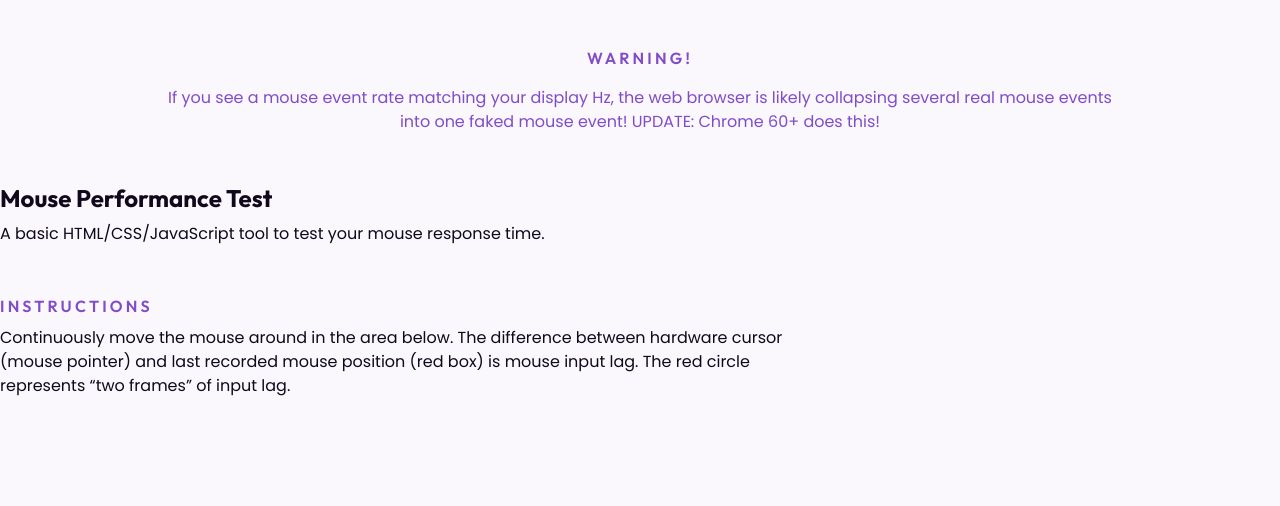
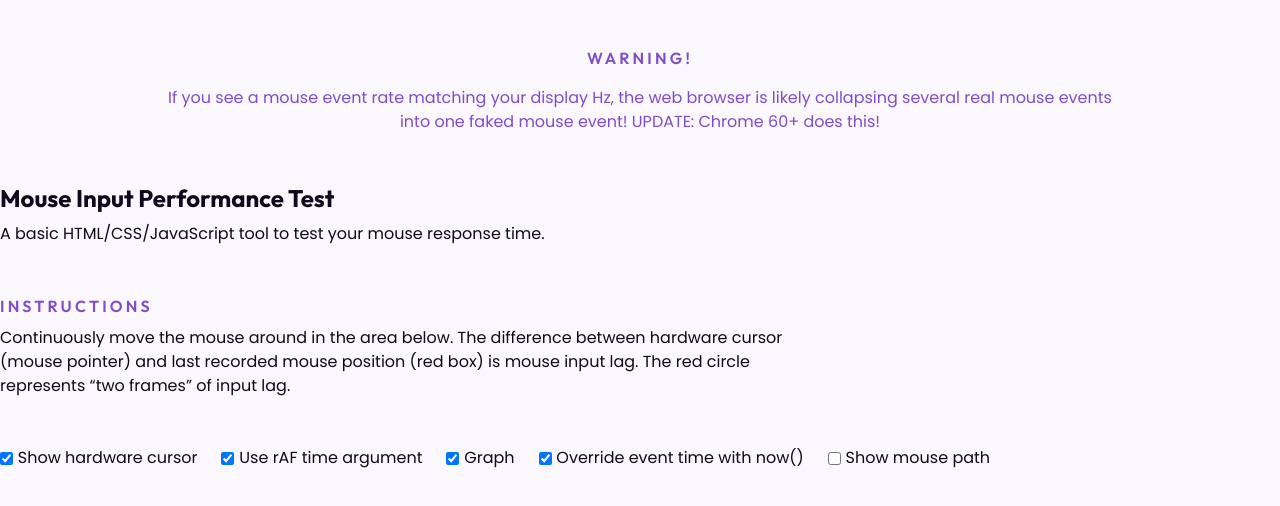
Before and after one commit to rbrickmn/mousetrack-app, a website built with Vite: page index.html in a window 1280 px wide. Shown: the part 116-622 px from the top of the page. Built offline with nearby package versions, Linux system fonts and the light colour scheme.

Commit message:
Add app settings menu

```diff
--- a/index.html
+++ b/index.html
@@ -46,14 +46,16 @@
       </div>
 
       <section class="title__section container section">
-        <h1 class="title__heading">Mouse Performance Test</h1>
+        <h1 class="title__heading">Mouse Input Performance Test</h1>
         <p class="title__text">
           A basic HTML/CSS/JavaScript tool to test your mouse response time.
         </p>
       </section>
 
       <section class="instructions__section container section">
-        <p class="instructions__heading accent__heading title__heading">INSTRUCTIONS</p>
+        <p class="instructions__heading accent__heading title__heading">
+          INSTRUCTIONS
+        </p>
         <p class="instructions__text">
           Continuously move the mouse around in the area below. The difference
           between hardware cursor (mouse pointer) and last recorded mouse
@@ -61,6 +63,32 @@
           frames” of input lag.
         </p>
       </section>
+
+      <section class="container section">
+        <div class="app__settings">
+          <form action="POST" class="settings__form">
+            <input type="checkbox" name="" id="wanthardwarecursor" checked/>
+            <label for="wanthardwarecursor">Show hardware cursor</label>
+
+            <input type="checkbox" name="" id="useraftime" checked/>
+            <label for="useraftime">Use rAF time argument</label>
+
+            <input type="checkbox" name="" id="wantgraph" checked/>
+            <label for="wantgraph">Graph</label>
+
+            <input type="checkbox" name="" id="wanteventnow" checked/>
+            <label for="wanteventnow">Override event time with now()</label>
+
+            <input type="checkbox" name="" id="wantmousepath" />
+            <label for="wantmousepath">Show mouse path</label>
+          </form>
+        </div>
+
+        <div class="app__main">
+          <div class="app__window"></div>
+          <div class="app__instructions"></div>
+        </div>
+      </section>
     </main>
 
     <script type="module" src="./src/main.js"></script>
--- a/src/main.js
+++ b/src/main.js
@@ -3,5 +3,6 @@ import "../styles/style.css";
 import "../styles/components/header.css";
 import "../styles/components/warning.css";
 import "../styles/components/title.css";
+import "../styles/components/form.css";
 import "../styles/components/instructions.css";
 import "../styles/utils.css";
--- /dev/null
+++ b/styles/components/form.css
@@ -0,0 +1,12 @@
+.settings__form {
+  display: flex;
+  align-items: center;
+}
+
+input {
+  margin-right: 0.3em;
+}
+
+label {
+  margin-right: 1.5em;
+}
```
